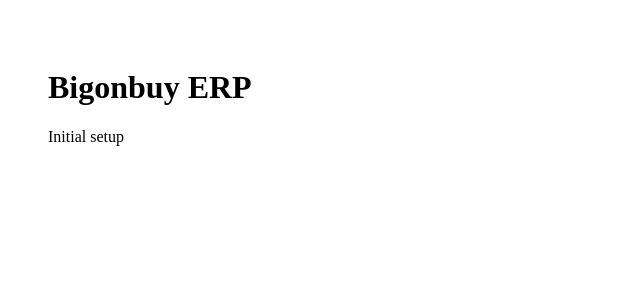
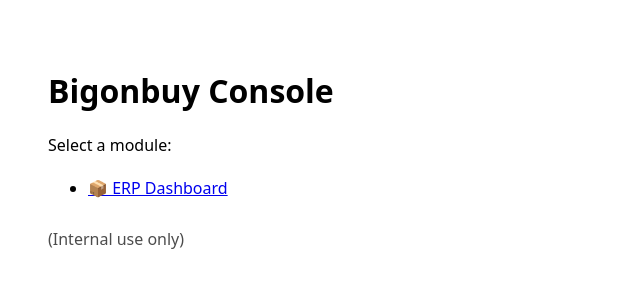
Before and after one commit to sandeep-megaska/bigonbuy-erp, a Next.js app: page / in a window 1280 px wide. Shown: the top 300 px of the page, without its empty margins (0-640 px from the left). Built offline with nearby package versions, Linux system fonts and the light colour scheme.

Commit message:
Update index.js

```diff
--- a/pages/index.js
+++ b/pages/index.js
@@ -1,8 +1,20 @@
+import Link from "next/link";
+
 export default function Home() {
   return (
-    <div style={{ padding: 40 }}>
-      <h1>Bigonbuy ERP</h1>
-      <p>Initial setup</p>
+    <div style={{ padding: 40, fontFamily: "system-ui" }}>
+      <h1>Bigonbuy Console</h1>
+      <p>Select a module:</p>
+
+      <ul style={{ lineHeight: 2 }}>
+        <li>
+          <Link href="/erp">📦 ERP Dashboard</Link>
+        </li>
+      </ul>
+
+      <p style={{ marginTop: 24, opacity: 0.7 }}>
+        (Internal use only)
+      </p>
     </div>
   );
 }
```
